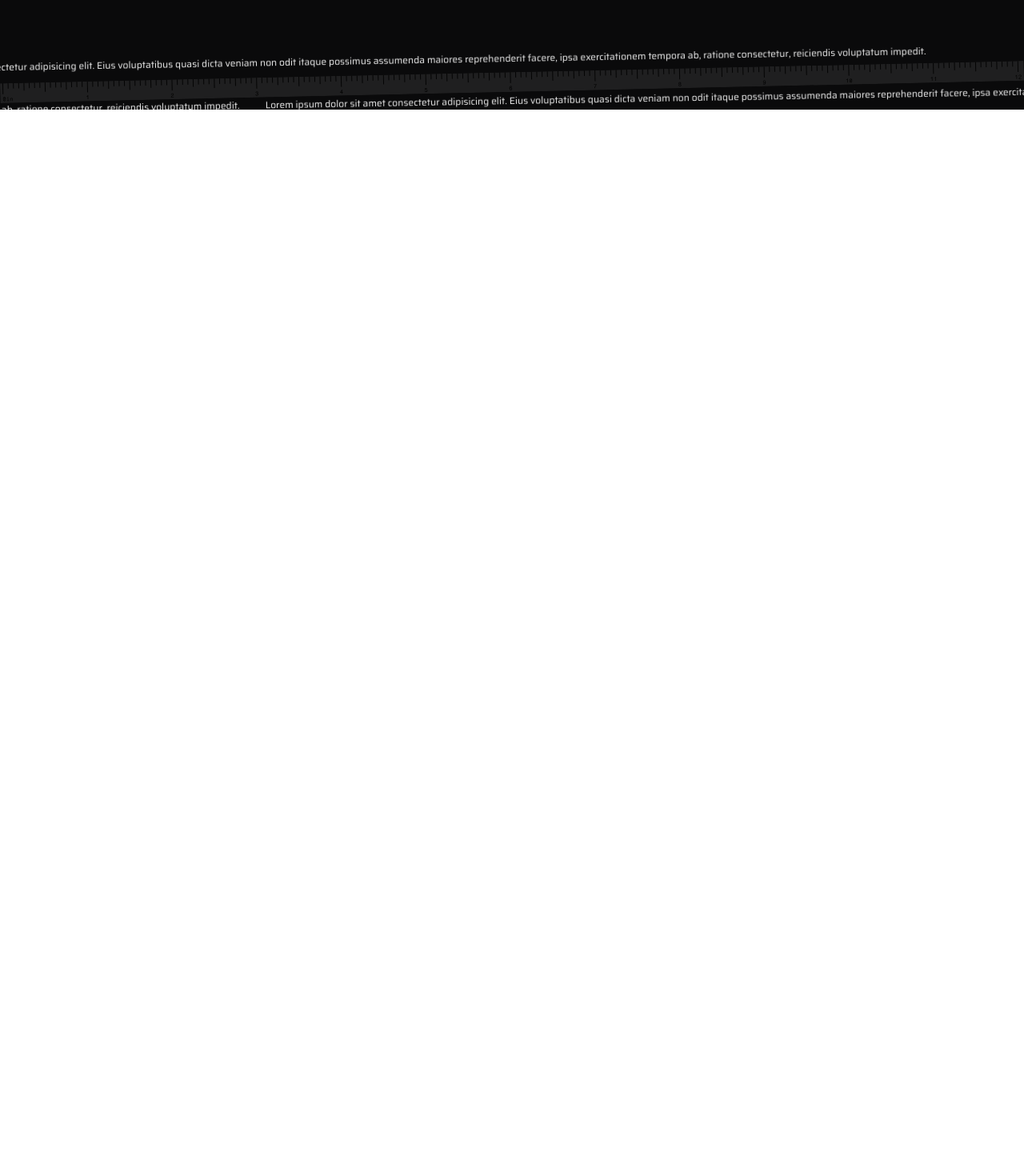
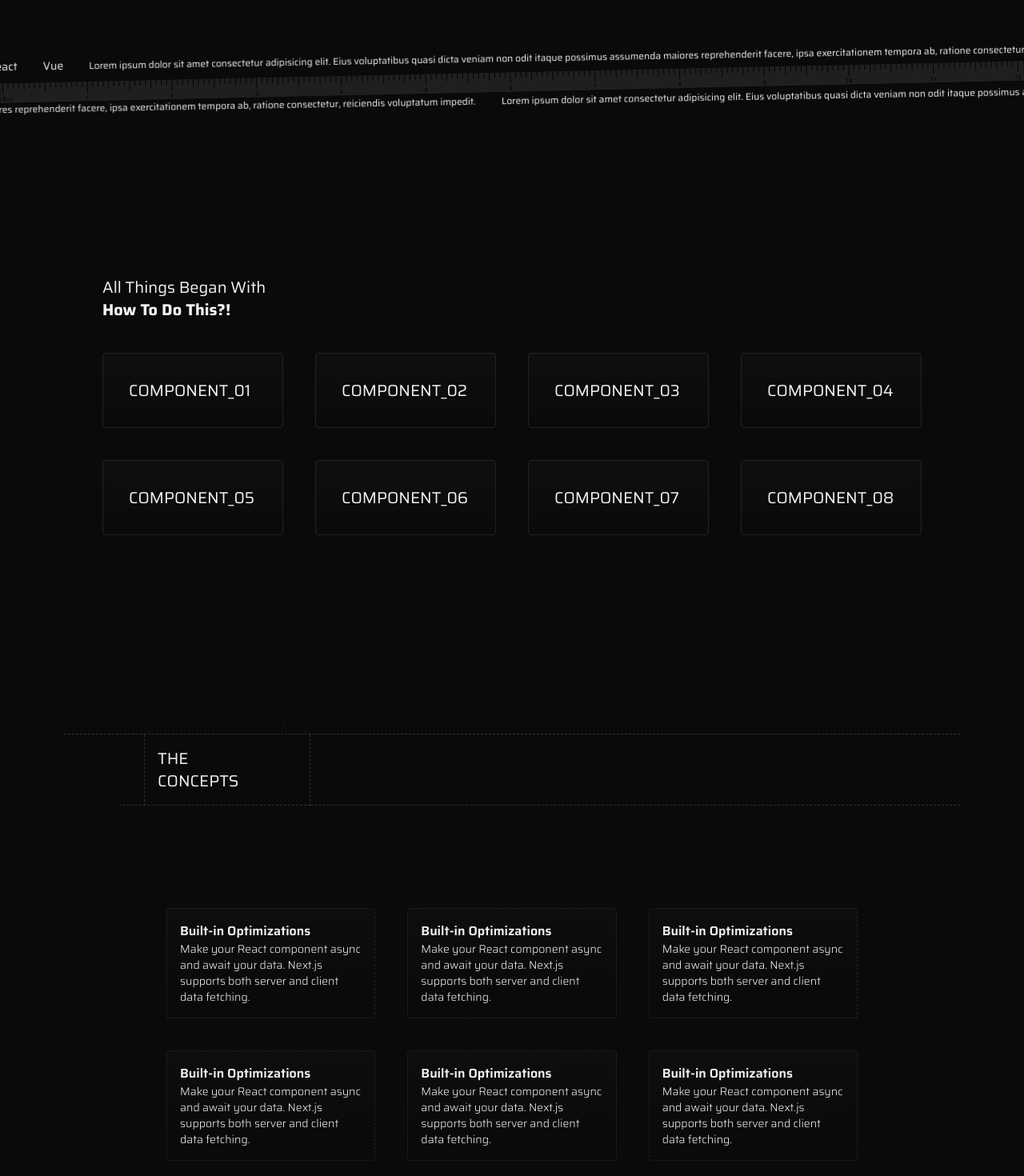
Before and after one commit to albarmo/portofolio-v2, a Next.js app: page / in a window 1280 px wide. Shown: the part 740-2210 px from the top of the page at 80% size. Before the commit the page ends 877 px from the top, so only its background shows below. Built offline with nearby package versions, Linux system fonts and the light colour scheme.

Commit message:
feat: create section component and concepts

```diff
--- a/src/app/globals.css
+++ b/src/app/globals.css
@@ -57,12 +57,28 @@ progress::-webkit-progress-value {
   border-top: 0.3px dashed #333333;
 }
 
-.marquee {
-  animation: marquee 3s linear infinite;
+.top-border{
+  border-top: 0.3px dashed #333333;
+}
+.left-border{
+  border-left: 0.3px dashed #333333;
+}
+.right-border{
+  border-right: 0.3px dashed #333333;
+}
+.bottom-border{
+  border-bottom: 0.3px dashed #333333;
+}
+.all-border{
+   border: 0.3px dashed #333333;
 }
 
-.marquee2 {
-  animation: marquee2 5s linear infinite;
-  position: absolute;
-  top: 0;
+
+
+.marquee {
+  animation: marquee 10s linear infinite;
 }
+
+.dark-gradient {
+  background: linear-gradient(180deg, rgba(255, 255, 255, 0.02) 0%, rgba(255, 255, 255, 0.00) 100%)
+}
--- a/src/app/page.tsx
+++ b/src/app/page.tsx
@@ -1,4 +1,4 @@
-import { STACK_LIST } from "@/utils/data";
+import Marquee from "@/components/Marquee";
 import Image from "next/image";
 
 export default function Home() {
@@ -29,52 +29,71 @@ export default function Home() {
                     className="w-full md:w-auto mb-5 md:mb-0"
                 />
             </div>
-            <div className="w-screen">
-                <div className="relative -rotate-1 -mb-2">
-                    <div className="animate-bounce marquee whitespace-nowrap">
-                        {STACK_LIST.map((stack, index) => (
-                            <span key={index} className="text-sm mx-4">
-                                {stack}
-                            </span>
-                        ))}
-                        <span className="text-xs mx-4">
-                            Lorem ipsum dolor sit amet consectetur adipisicing
-                            elit. Eius voluptatibus quasi dicta veniam non odit
-                            itaque possimus assumenda maiores reprehenderit
-                            facere, ipsa exercitationem tempora ab, ratione
-                            consectetur, reiciendis voluptatum impedit.
-                        </span>
-                    </div>
+            <Marquee />
+            {/* HOW TO DO THIS */}
+            <div className="w-full h-full mt-20 p-5 md:p-32">
+                <h2 className="text-xl">
+                    All Things Began With <br />
+                    <span className="font-bold">How To Do This?!</span>
+                </h2>
+                <section className="w-full grid grid-cols-2 md:grid-cols-3 lg:grid-cols-4 gap-4 md:gap-10 py-10">
+                    {[1, 2, 3, 4, 5, 6, 7, 8].map((item, index) => (
+                        <article
+                            key={index}
+                            className="p-4 md:p-8 border border-[#232323] rounded dark-gradient overflow-hidden cursor-pointer"
+                        >
+                            <h1 className="text-lg md:text-xl">
+                                COMPONENT_0{index + 1}
+                            </h1>
+                        </article>
+                    ))}
+                </section>
+            </div>
+            {/* THE CONCEPTS md:mt-0 p-5 md:p-32 md:pt-0 */}
+            <div className="w-full h-full mt-20 md:px-20">
+                <div className="w-full flex top-border">
+                    <section className="right-border p-4 md:w-32"></section>
+                    <section className="bottom-border right-border p-4 w-[320px] -ml-8">
+                        <h2 className="text-xl w-96 md:w-full px-8">
+                            THE CONCEPTS
+                        </h2>
+                    </section>
+                    <section className="relative bottom-border p-4 w-full">
+                        <svg
+                            width="72"
+                            height="72"
+                            viewBox="0 0 98 98"
+                            fill="none"
+                            xmlns="http://www.w3.org/2000/svg"
+                            className="absolute -left-9 -top-9"
+                        >
+                            <circle
+                                cx="49"
+                                cy="49"
+                                r="48.5"
+                                stroke="#232323"
+                                stroke-dasharray="2 2"
+                            />
+                        </svg>
+                    </section>
                 </div>
-                <Image
-                    src="/assets/ruler.svg"
-                    alt="Ruler"
-                    className="w-full h-10 md:h-auto"
-                    width={10}
-                    height={10}
-                />
-                <div className="relative -rotate-1 -mt-4">
-                    <div className="marquee animate-marquee whitespace-nowrap ont-extralight">
-                        <span className="text-xs mx-4">
-                            Lorem ipsum dolor sit amet consectetur adipisicing
-                            elit. Eius voluptatibus quasi dicta veniam non odit
-                            itaque possimus assumenda maiores reprehenderit
-                            facere, ipsa exercitationem tempora ab, ratione
-                            consectetur, reiciendis voluptatum impedit.
-                        </span>
-                        <span className="text-xs mx-4">
-                            Lorem ipsum dolor sit amet consectetur adipisicing
-                            elit. Eius voluptatibus quasi dicta veniam non odit
-                            itaque possimus assumenda maiores reprehenderit
-                            facere, ipsa exercitationem tempora ab, ratione
-                            consectetur, reiciendis voluptatum impedit.
-                        </span>
-                        <span className="text-xs mx-4">Marquee Item 2</span>
-                        <span className="text-xs mx-4">Marquee Item 3</span>
-                        <span className="text-xs mx-4">Marquee Item 4</span>
-                        <span className="text-xs mx-4">Marquee Item 5</span>
-                    </div>
-                </div>
+                <section className="w-full grid grid-cols-1 md:grid-cols-2 lg:grid-cols-3 gap-5 md:gap-10 py-10 p-10 md:p-32">
+                    {[1, 2, 3, 4, 5, 6, 7, 8].map((item, index) => (
+                        <article
+                            key={index}
+                            className="p-3 md:p-4 border border-[#232323] border-dashed rounded dark-gradient overflow-hidden cursor-pointer"
+                        >
+                            <h1 className="text-md font-semibold md:text-md">
+                                Built-in Optimizations
+                            </h1>
+                            <p className="text-sm font-light">
+                                Make your React component async and await your
+                                data. Next.js supports both server and client
+                                data fetching.
+                            </p>
+                        </article>
+                    ))}
+                </section>
             </div>
         </main>
     );
--- /dev/null
+++ b/src/components/Marquee.tsx
@@ -0,0 +1,57 @@
+import { STACK_LIST } from "@/utils/data";
+import Image from "next/image";
+import React from "react";
+
+const Marquee = () => {
+    return (
+        <div className="w-screen">
+            <div className="relative -rotate-1 -mb-2">
+                <div className="animate-marquee  whitespace-nowrap">
+                    {STACK_LIST.map((stack, index) => (
+                        <span key={index} className="text-sm mx-4">
+                            {stack}
+                        </span>
+                    ))}
+                    <span className="text-xs mx-4">
+                        Lorem ipsum dolor sit amet consectetur adipisicing elit.
+                        Eius voluptatibus quasi dicta veniam non odit itaque
+                        possimus assumenda maiores reprehenderit facere, ipsa
+                        exercitationem tempora ab, ratione consectetur,
+                        reiciendis voluptatum impedit.
+                    </span>
+                </div>
+            </div>
+            <Image
+                src="/assets/ruler.svg"
+                alt="Ruler"
+                className="w-full h-10 md:h-auto"
+                width={10}
+                height={10}
+            />
+            <div className="relative -rotate-1 -mt-4">
+                <div className="marquee animate-marquee whitespace-nowrap ont-extralight">
+                    <span className="text-xs mx-4">
+                        Lorem ipsum dolor sit amet consectetur adipisicing elit.
+                        Eius voluptatibus quasi dicta veniam non odit itaque
+                        possimus assumenda maiores reprehenderit facere, ipsa
+                        exercitationem tempora ab, ratione consectetur,
+                        reiciendis voluptatum impedit.
+                    </span>
+                    <span className="text-xs mx-4">
+                        Lorem ipsum dolor sit amet consectetur adipisicing elit.
+                        Eius voluptatibus quasi dicta veniam non odit itaque
+                        possimus assumenda maiores reprehenderit facere, ipsa
+                        exercitationem tempora ab, ratione consectetur,
+                        reiciendis voluptatum impedit.
+                    </span>
+                    <span className="text-xs mx-4">Marquee Item 2</span>
+                    <span className="text-xs mx-4">Marquee Item 3</span>
+                    <span className="text-xs mx-4">Marquee Item 4</span>
+                    <span className="text-xs mx-4">Marquee Item 5</span>
+                </div>
+            </div>
+        </div>
+    );
+};
+
+export default Marquee;
--- a/tailwind.config.ts
+++ b/tailwind.config.ts
@@ -14,7 +14,7 @@ const config: Config = {
                     "conic-gradient(from 180deg at 50% 50%, var(--tw-gradient-stops))",
             },
             animation: {
-                marquee: "marquee 25s linear infinite",
+                marquee: "marquee 10s linear infinite",
                 marquee2: "marquee2 25s linear infinite",
             },
             keyframes: {
```
Also changed, not shown: public/assets/eclipse.svg (added).
